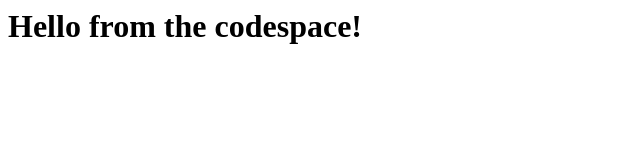
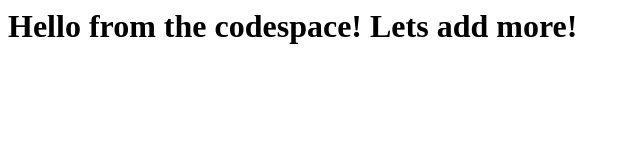
Before and after one commit to karelde/skills-code-with-codespaces, a plain HTML site: page index.html in a window 1280 px wide. Shown: the whole page, without its empty margins (0-640 px from the left). Drawn offline with Linux system fonts and the light colour scheme.

Commit message:
Adding Hello from the codespace to the repository

```diff
--- a/index.html
+++ b/index.html
@@ -1,3 +1,3 @@
 <html>
-  <h1>Hello from the codespace!</h1>
+  <h1>Hello from the codespace! Lets add more!</h1>
 </html>
```
